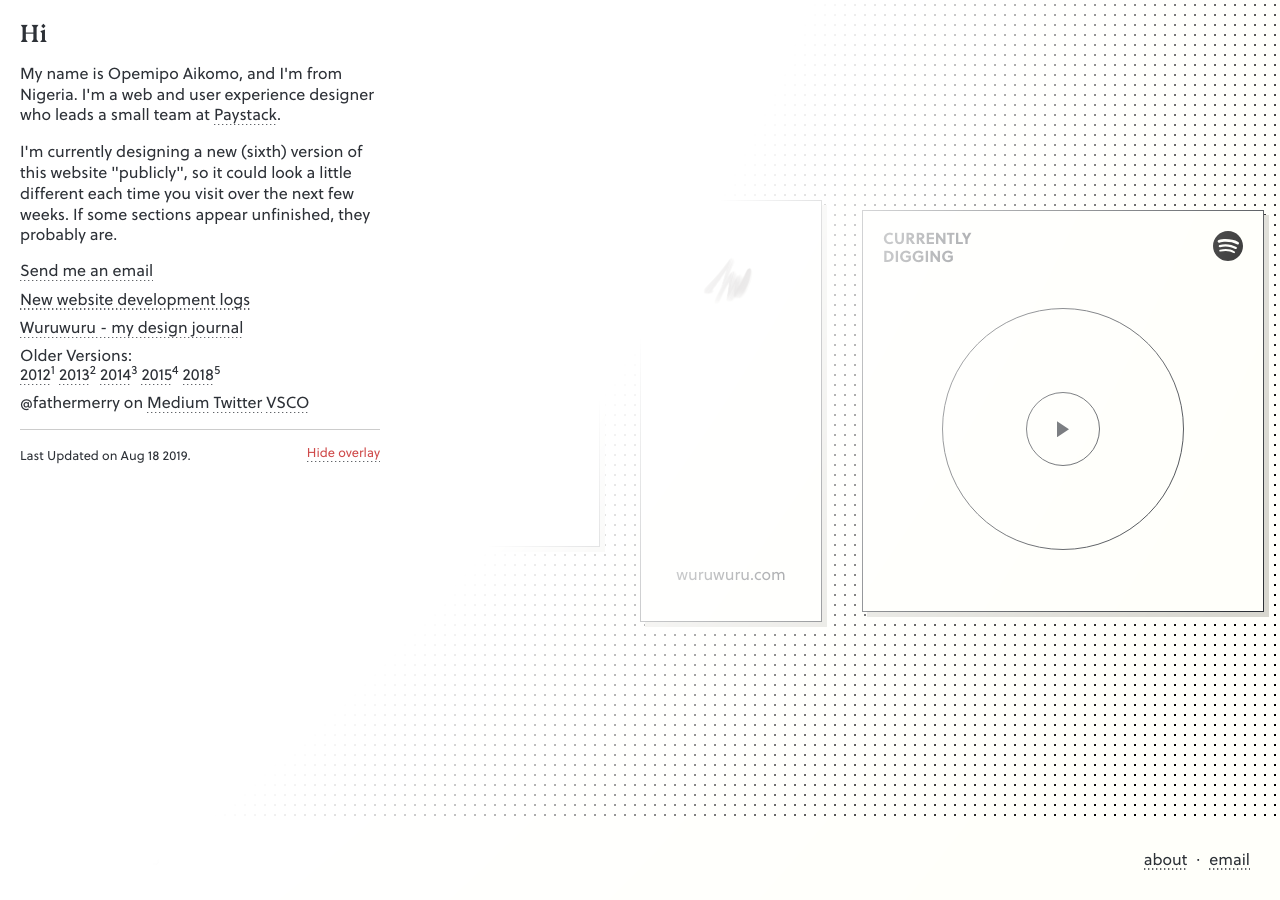
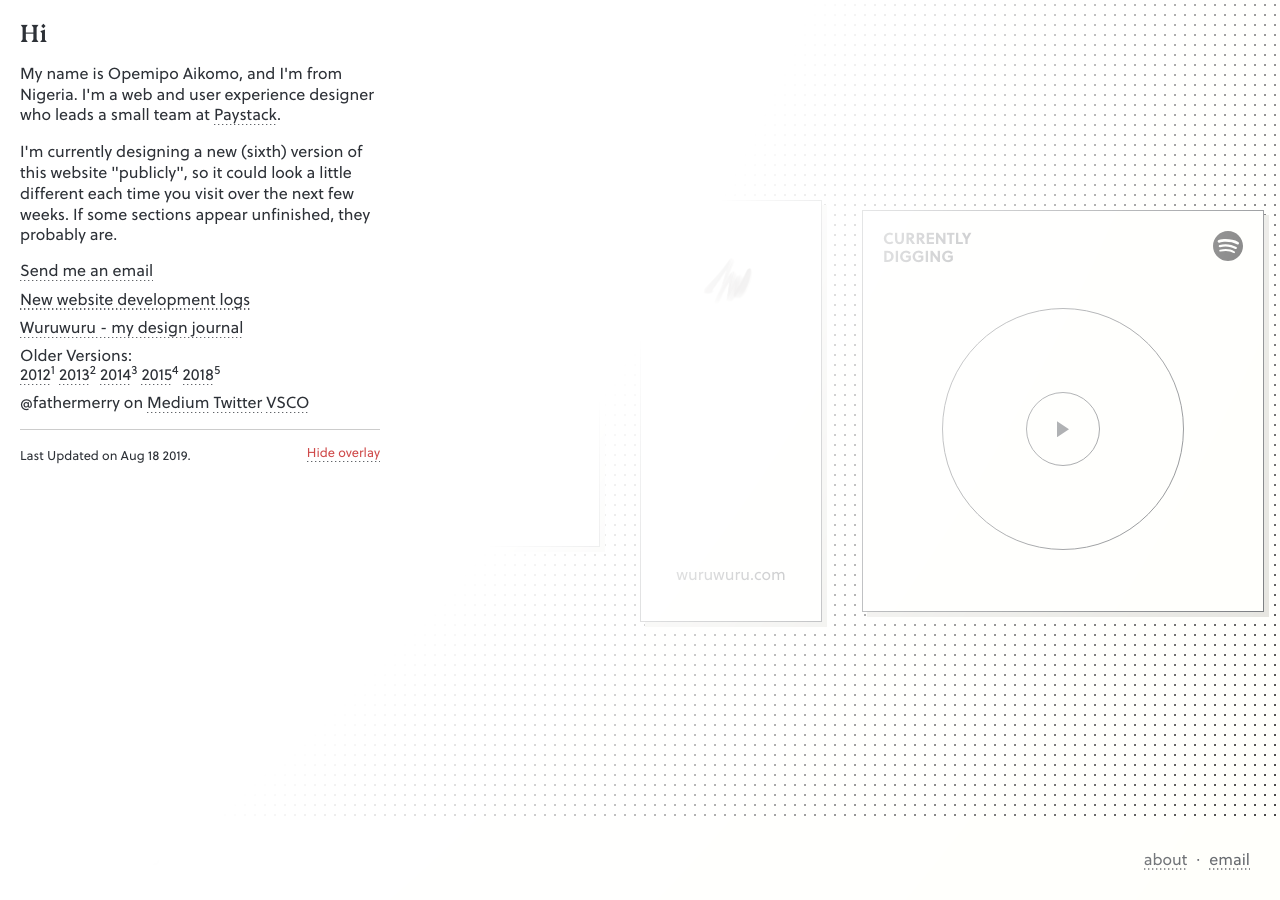
Before and after one commit to fathermerry/opemipo.com, a Jekyll site: the page built from index.md, in a window 1280 px wide. Built offline with Jekyll 4.4.1, drawn with Linux system fonts in a browser that asks for light colours.

Commit message:
Adjust mask

```diff
--- a/_includes/components/draggable.html
+++ b/_includes/components/draggable.html
@@ -30,12 +30,12 @@
             const element = shadowRoot.querySelector('.draggable');
             element.addEventListener('dragstart', () => {
                 console.log('drag started');
-                this.broadcast('itemDragged');
+                this.broadcast('objectDragged');
             });
             element.addEventListener('dragend', () => {
                 console.log('drag ended');
                 element.style.zIndex = '';
-                this.broadcast('itemDropped');
+                this.broadcast('objectDropped');
             });
             element.addEventListener('drag', event => {
                 console.log('dragging');
--- a/_includes/components/stage.html
+++ b/_includes/components/stage.html
@@ -39,10 +39,10 @@
             shadowRoot.appendChild(template.content.cloneNode(true));
 
             const stage = shadowRoot.querySelector('.stage');
-            document.addEventListener('itemDragged', () => {
+            document.addEventListener('objectDragged', () => {
                 stage.classList.add('stage__animated');
             });
-            document.addEventListener('itemDropped', () => {
+            document.addEventListener('objectDropped', () => {
                 stage.classList.remove('stage__animated');
             });
         }
--- a/_sass/components/_wip.scss
+++ b/_sass/components/_wip.scss
@@ -8,8 +8,12 @@
     background: white;
     mask-size: 200% 200%;
     -webkit-mask-size: 200% 200%;
-    mask-image: radial-gradient(circle at -40% -40%, rgba(0,0,0,1), rgba(0,0,0,1) 45%, rgba(0,0,0,0) 60%);
-    -webkit-mask-image: radial-gradient(circle at -40% -40%, rgba(0,0,0,1), rgba(0,0,0,1) 45%, rgba(0,0,0,0) 60%);
+    mask-image: radial-gradient(circle at -40% -40%, rgba(0,0,0,1), rgba(0,0,0,1) 45%, rgba(0,0,0,0) 70%);
+    -webkit-mask-image: radial-gradient(circle at -40% -40%, rgba(0,0,0,1), rgba(0,0,0,1) 45%, rgba(0,0,0,0) 70%);
+    @media (max-width: 640px) {
+        mask-image: radial-gradient(circle at -40% -40%, rgba(0,0,0,1), rgba(0,0,0,1) 60%, rgba(0,0,0,0) 70%);
+        -webkit-mask-image: radial-gradient(circle at -40% -40%, rgba(0,0,0,1), rgba(0,0,0,1) 60%, rgba(0,0,0,0) 70%);
+    }
     &--is-hiding {
         animation: wipe 2s cubic-bezier(0.19, 1, 0.22, 1); // easeOutExpo
         -webkit-animation: wipe 2s cubic-bezier(0.19, 1, 0.22, 1); // easeOutExpo
```
